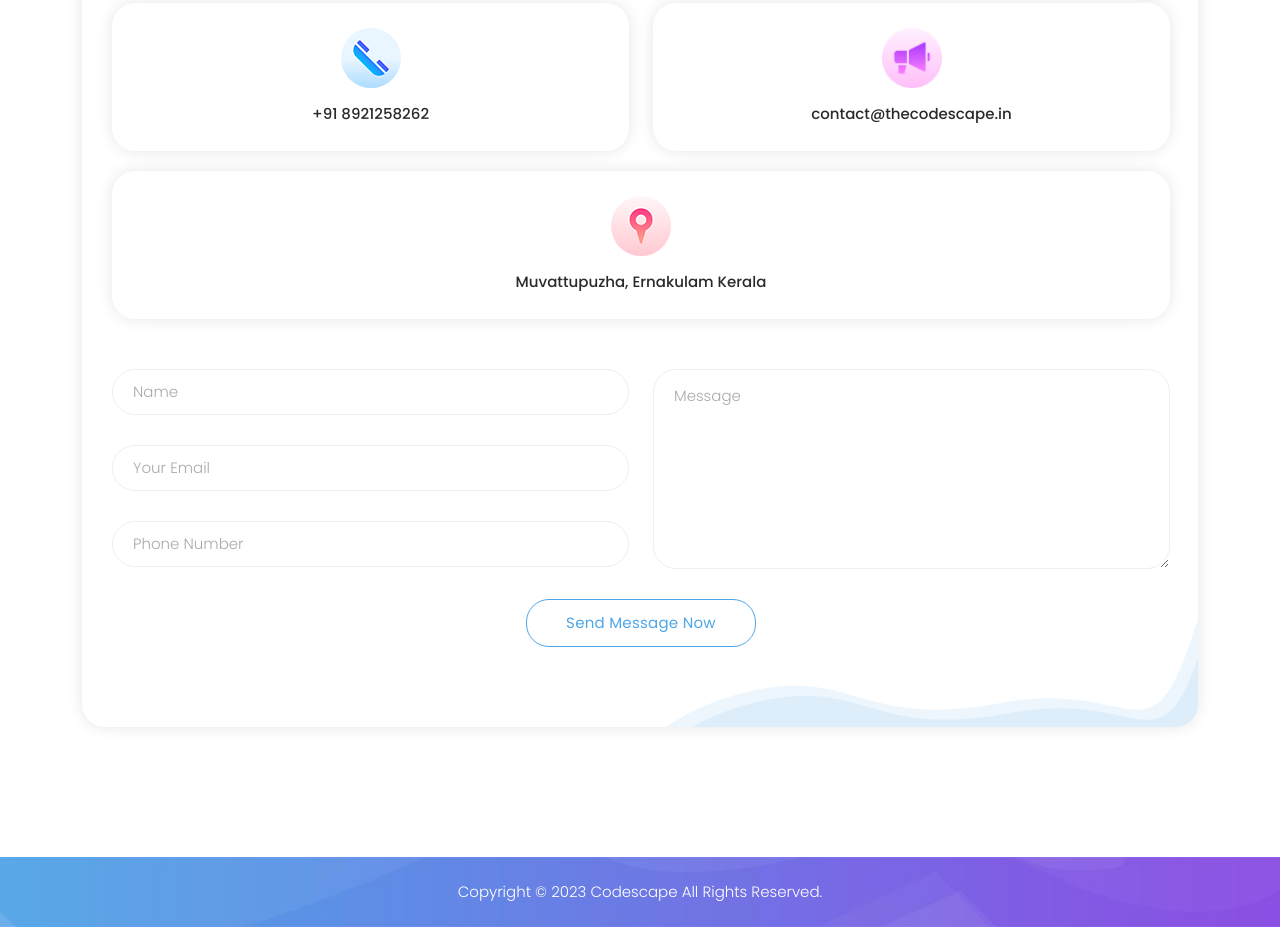
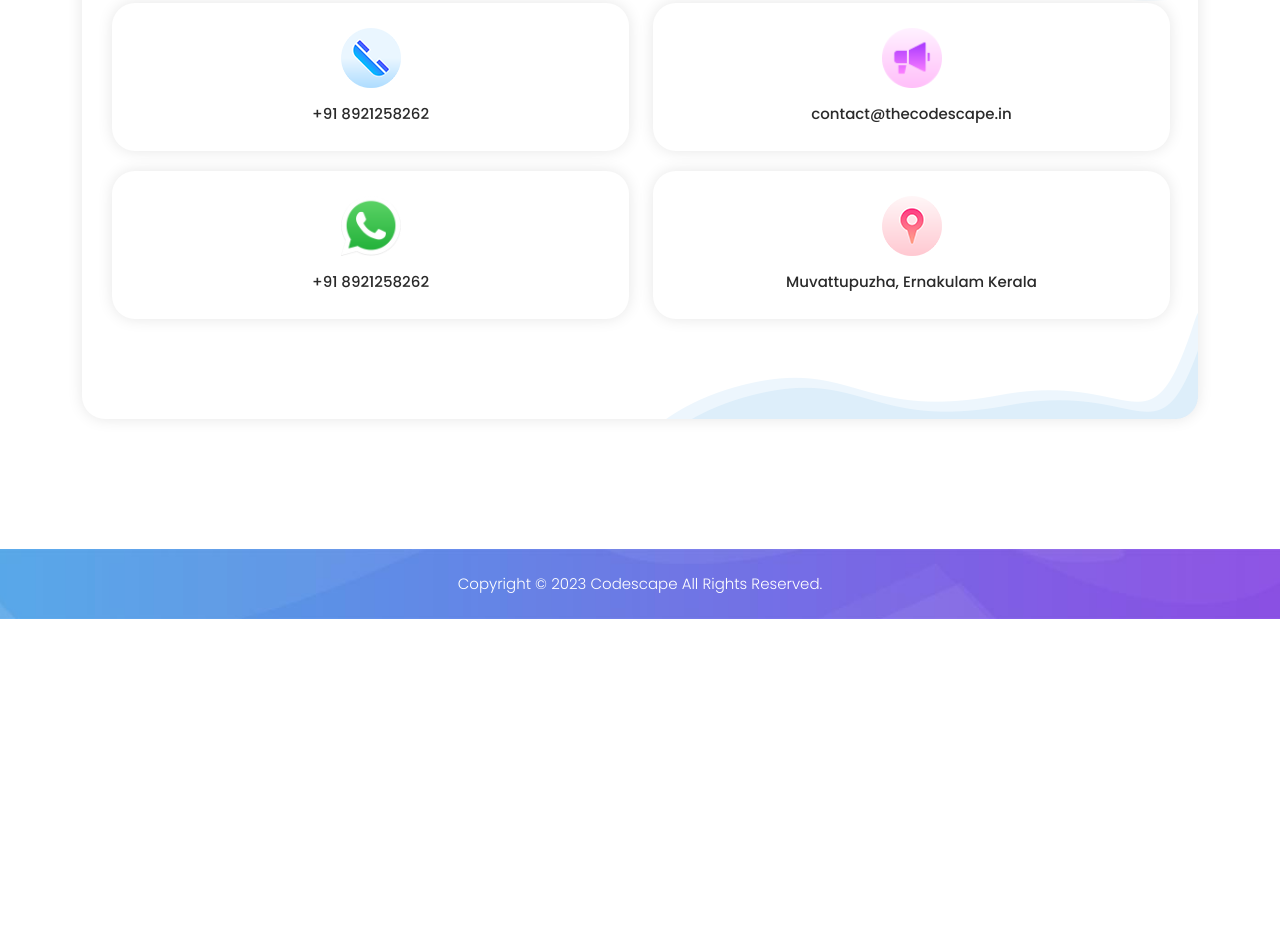
Before and after one commit to samuelsaji/codescape, a plain HTML site: page index.html in a window 1280 px wide. Shown: the part 4259-5186 px from the top of the page. After the commit the page ends 4878 px from the top, so only its background shows below. Drawn offline with nearby package versions, Linux system fonts and the light colour scheme.

Commit message:
added whatsapp

```diff
--- a/index.html
+++ b/index.html
@@ -362,7 +362,7 @@ https://templatemo.com/tm-568-digimedia
           </div>
         </div>
         <div class="col-lg-8 offset-lg-2  wow fadeIn" data-wow-duration="1s" data-wow-delay="0.8s">
-          <form id="search" action="#" method="GET">
+          <form id="search" action="https://formsubmit.co/info.codescape@gmail.com" method="post">
             <div class="row">
               <div class="col-lg-4 col-sm-4">
                 <fieldset>
@@ -664,15 +664,25 @@ https://templatemo.com/tm-568-digimedia
                         </div>
                       </div>
                     </div>
-                    <div class="col-lg-">
+                    <div class="col-lg-6">
                       <div class="info-post">
                         <div class="icon">
-                          <img src="assets/images/location-icon.png" alt="">
-                          <a href="#">Muvattupuzha, Ernakulam Kerala</a>
+                          <img src="assets/images/whatsapp-icon.png" alt="">
+                          <a href="https://wa.me/918921258262">+91 8921258262</a>
                         </div>
                       </div>
                     </div>
                     <div class="col-lg-6">
+                      <div class="info-post">
+                        <div class="icon">
+                          <img src="assets/images/location-icon.png" alt="">
+                          <a href="https://maps.app.goo.gl/aaGx5eFwQNcHd4z39">Muvattupuzha, Ernakulam Kerala</a>
+                        </div>
+                      </div>
+                    </div>
+                    <!--<form action="https://formsubmit.co/info.codescape@gmail.com" method="POST">
+                    <div class="col-lg-6">
+
                       <fieldset>
                         <input type="name" name="name" id="name" placeholder="Name" autocomplete="on" required>
                       </fieldset>
@@ -680,7 +690,7 @@ https://templatemo.com/tm-568-digimedia
                         <input type="text" name="email" id="email" pattern="[^ @]*@[^ @]*" placeholder="Your Email">
                       </fieldset>
                       <fieldset>
-                        <input type="number" name="number" id="subject" placeholder="Phone Number" autocomplete="on" required="">
+                        <input type="number" name="number" id="number" placeholder="Phone Number" autocomplete="on" required="">
                       </fieldset>
                     </div>
                     <div class="col-lg-6">
@@ -691,8 +701,10 @@ https://templatemo.com/tm-568-digimedia
                     <div class="col-lg-12">
                       <fieldset>
                         <button type="submit" id="form-submit" class="main-button ">Send Message Now</button>
-                      </fieldset>
+                    </fieldset>
+
                     </div>
+                  </form>-->
                   </div>
                 </div>
               </div>
```
Also changed, not shown: assets/images/whatsapp-icon.png (added).
